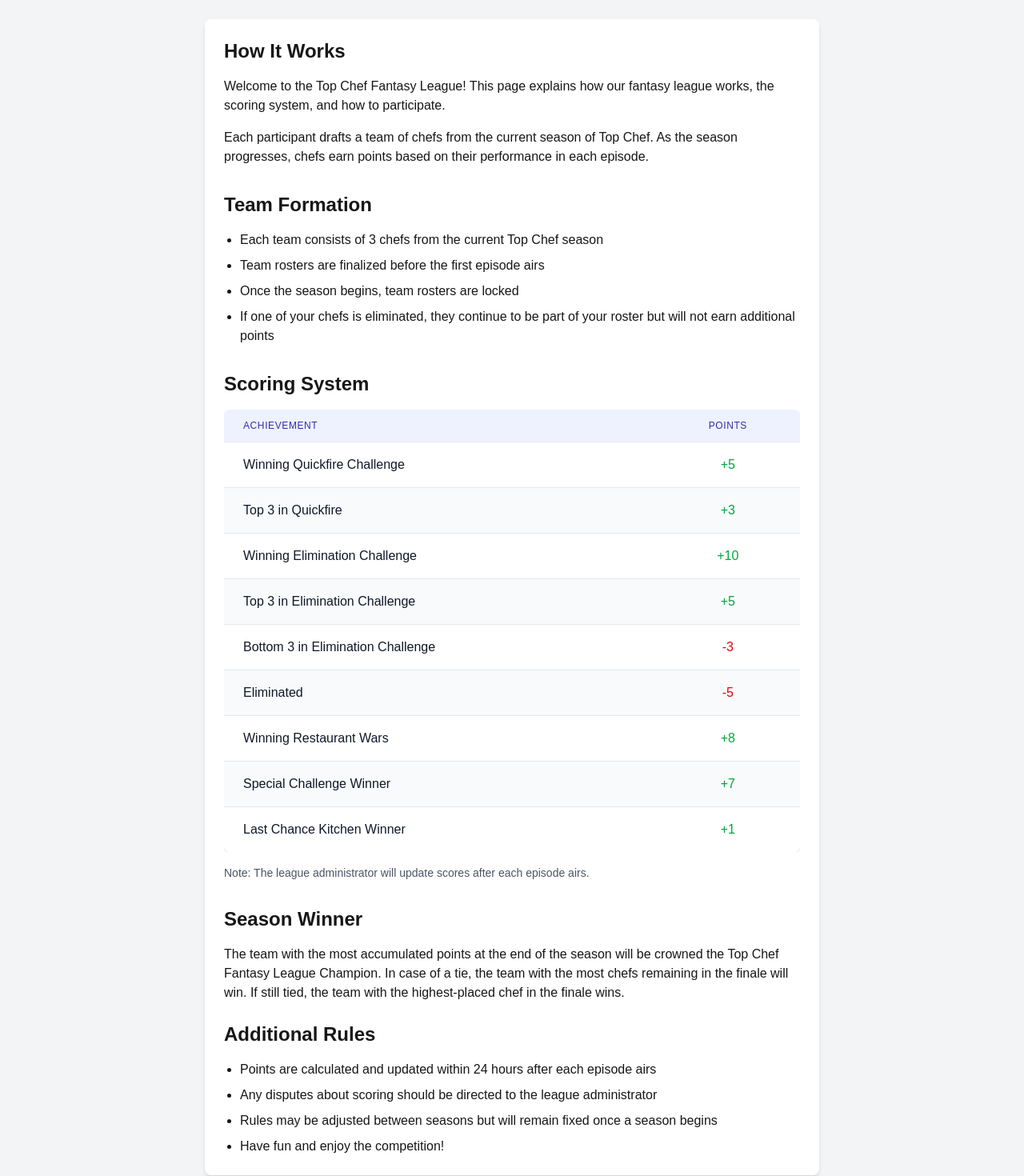
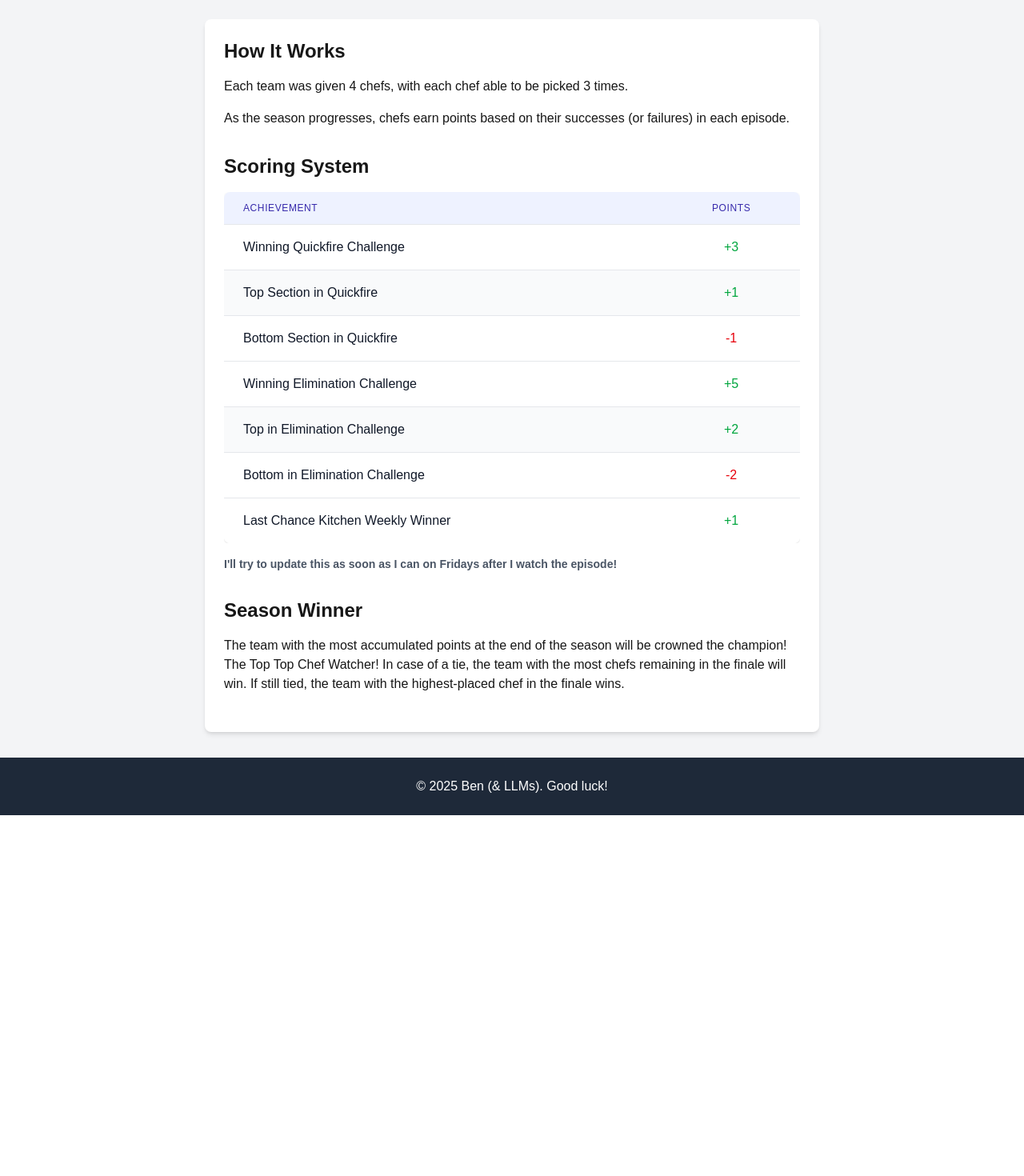
Before and after one commit to neodharma/fantasy-top-chef, a Next.js app in the folder top-chef-fantasy/: page /rules in a window 1280 px wide. Shown: the part 140-1610 px from the top of the page at 80% size. After the commit the page ends 1159 px from the top, so only its background shows below. Built offline with nearby package versions, Linux system fonts and the light colour scheme.

Commit message:
rules update

```diff
--- a/top-chef-fantasy/components/Layout.jsx
+++ b/top-chef-fantasy/components/Layout.jsx
@@ -8,7 +8,7 @@
       <header className="bg-[#4e2773] text-white shadow-md">
         <div className="max-w-6xl mx-auto px-4 py-4 flex justify-between items-center">
           <Link href="/" className="text-2xl font-bold">
-            Ben's Top Chef Fantasy league
+            Ben's Top Chef Fantasy League 2025! 🧑‍🍳🏆
           </Link>
           <nav>
             <ul className="flex space-x-6">
@@ -39,8 +39,7 @@
       <footer className="bg-gray-800 text-white mt-auto">
         <div className="max-w-6xl mx-auto px-4 py-6">
           <div className="text-center">
-            <p>&copy; {new Date().getFullYear()} Top Chef Fantasy League</p>
-            <p className="text-gray-400 text-sm mt-1">Not affiliated with Top Chef or Bravo TV.</p>
+            <p>&copy; {new Date().getFullYear()} Ben (& LLMs). Good luck!</p>
           </div>
         </div>
       </footer>
--- a/top-chef-fantasy/pages/rules.js
+++ b/top-chef-fantasy/pages/rules.js
@@ -8,7 +8,7 @@
       <div className="max-w-3xl mx-auto">
         <div className="flex justify-between items-center mb-8">
           <Link href="/" className="text-blue-600 hover:underline">← Back to Standings</Link>
-          <h1 className="text-3xl font-bold text-center">Top Chef Fantasy League Rules</h1>
+          <h1 className="text-3xl font-bold text-center">Scoring Rules</h1>
           <div className="w-24"></div> {/* Empty div for balance */}
         </div>
 
@@ -17,23 +17,11 @@
             <section className="mb-8">
               <h2 className="text-2xl font-semibold mb-4">How It Works</h2>
               <p className="mb-4">
-                Welcome to the Top Chef Fantasy League! This page explains how our fantasy league works,
-                the scoring system, and how to participate.
+                Each team was given 4 chefs, with each chef able to be picked 3 times.
               </p>
               <p>
-                Each participant drafts a team of chefs from the current season of Top Chef. As the season
-                progresses, chefs earn points based on their performance in each episode.
+                As the season progresses, chefs earn points based on their successes (or failures) in each episode.
               </p>
-            </section>
-
-            <section className="mb-8">
-              <h2 className="text-2xl font-semibold mb-4">Team Formation</h2>
-              <ul className="list-disc pl-5 space-y-2">
-                <li>Each team consists of 3 chefs from the current Top Chef season</li>
-                <li>Team rosters are finalized before the first episode airs</li>
-                <li>Once the season begins, team rosters are locked</li>
-                <li>If one of your chefs is eliminated, they continue to be part of your roster but will not earn additional points</li>
-              </ul>
             </section>
 
             <section className="mb-8">
@@ -49,45 +37,37 @@
                   <tbody className="bg-white divide-y divide-gray-200">
                     <tr className="bg-white">
                       <td className="px-6 py-4 whitespace-nowrap text-gray-900">Winning Quickfire Challenge</td>
+                      <td className="px-6 py-4 whitespace-nowrap text-center font-medium text-green-600">+3</td>
+                    </tr>
+                    <tr className="bg-gray-50">
+                      <td className="px-6 py-4 whitespace-nowrap text-gray-900">Top Section in Quickfire</td>
+                      <td className="px-6 py-4 whitespace-nowrap text-center font-medium text-green-600">+1</td>
+                    </tr>
+                    <tr className="bg-white">
+                      <td className="px-6 py-4 whitespace-nowrap text-gray-900">Bottom Section in Quickfire</td>
+                      <td className="px-6 py-4 whitespace-nowrap text-center font-medium text-red-600">-1</td>
+                    </tr>
+                    <tr className="bg-white">
+                      <td className="px-6 py-4 whitespace-nowrap text-gray-900">Winning Elimination Challenge</td>
                       <td className="px-6 py-4 whitespace-nowrap text-center font-medium text-green-600">+5</td>
                     </tr>
                     <tr className="bg-gray-50">
-                      <td className="px-6 py-4 whitespace-nowrap text-gray-900">Top 3 in Quickfire</td>
-                      <td className="px-6 py-4 whitespace-nowrap text-center font-medium text-green-600">+3</td>
+                      <td className="px-6 py-4 whitespace-nowrap text-gray-900">Top in Elimination Challenge</td>
+                      <td className="px-6 py-4 whitespace-nowrap text-center font-medium text-green-600">+2</td>
                     </tr>
                     <tr className="bg-white">
-                      <td className="px-6 py-4 whitespace-nowrap text-gray-900">Winning Elimination Challenge</td>
-                      <td className="px-6 py-4 whitespace-nowrap text-center font-medium text-green-600">+10</td>
-                    </tr>
-                    <tr className="bg-gray-50">
-                      <td className="px-6 py-4 whitespace-nowrap text-gray-900">Top 3 in Elimination Challenge</td>
-                      <td className="px-6 py-4 whitespace-nowrap text-center font-medium text-green-600">+5</td>
+                      <td className="px-6 py-4 whitespace-nowrap text-gray-900">Bottom in Elimination Challenge</td>
+                      <td className="px-6 py-4 whitespace-nowrap text-center font-medium text-red-600">-2</td>
                     </tr>
                     <tr className="bg-white">
-                      <td className="px-6 py-4 whitespace-nowrap text-gray-900">Bottom 3 in Elimination Challenge</td>
-                      <td className="px-6 py-4 whitespace-nowrap text-center font-medium text-red-600">-3</td>
-                    </tr>
-                    <tr className="bg-gray-50">
-                      <td className="px-6 py-4 whitespace-nowrap text-gray-900">Eliminated</td>
-                      <td className="px-6 py-4 whitespace-nowrap text-center font-medium text-red-600">-5</td>
-                    </tr>
-                    <tr className="bg-white">
-                      <td className="px-6 py-4 whitespace-nowrap text-gray-900">Winning Restaurant Wars</td>
-                      <td className="px-6 py-4 whitespace-nowrap text-center font-medium text-green-600">+8</td>
-                    </tr>
-                    <tr className="bg-gray-50">
-                      <td className="px-6 py-4 whitespace-nowrap text-gray-900">Special Challenge Winner</td>
-                      <td className="px-6 py-4 whitespace-nowrap text-center font-medium text-green-600">+7</td>
-                    </tr>
-                    <tr className="bg-white">
-                      <td className="px-6 py-4 whitespace-nowrap text-gray-900">Last Chance Kitchen Winner</td>
+                      <td className="px-6 py-4 whitespace-nowrap text-gray-900">Last Chance Kitchen Weekly Winner</td>
                       <td className="px-6 py-4 whitespace-nowrap text-center font-medium text-green-600">+1</td>
                     </tr>
                   </tbody>
                 </table>
               </div>
               <p className="mt-4 text-sm text-gray-600">
-                Note: The league administrator will update scores after each episode airs.
+                <b>I'll try to update this as soon as I can on Fridays after I watch the episode!</b>
               </p>
             </section>
 
@@ -95,20 +75,10 @@
               <h2 className="text-2xl font-semibold mb-4">Season Winner</h2>
               <p>
                 The team with the most accumulated points at the end of the season will be crowned the
-                Top Chef Fantasy League Champion. In case of a tie, the team with the most chefs remaining
+                champion! The Top Top Chef Watcher! In case of a tie, the team with the most chefs remaining
                 in the finale will win. If still tied, the team with the highest-placed chef in the finale
                 wins.
               </p>
-            </section>
-
-            <section>
-              <h2 className="text-2xl font-semibold mb-4">Additional Rules</h2>
-              <ul className="list-disc pl-5 space-y-2">
-                <li>Points are calculated and updated within 24 hours after each episode airs</li>
-                <li>Any disputes about scoring should be directed to the league administrator</li>
-                <li>Rules may be adjusted between seasons but will remain fixed once a season begins</li>
-                <li>Have fun and enjoy the competition!</li>
-              </ul>
             </section>
           </div>
         </div>
```
